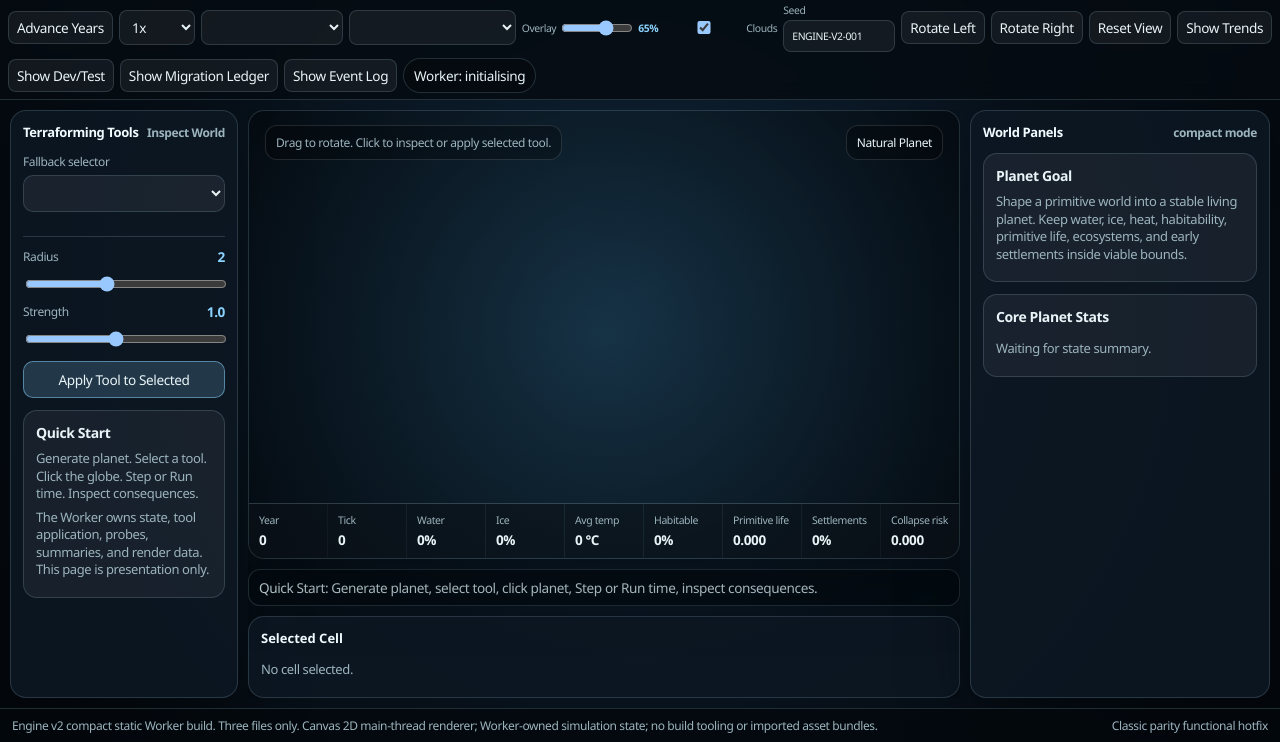
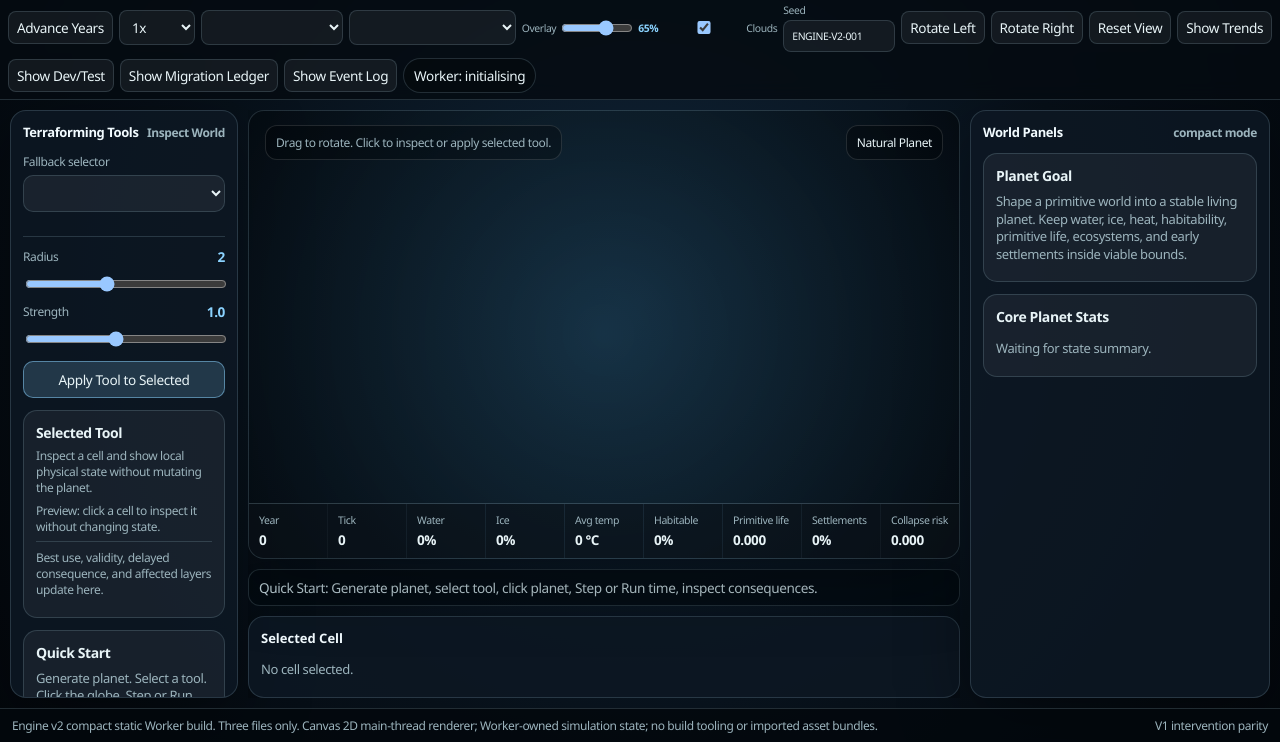
Before and after one commit to gnlaera/WSG, a plain HTML site: page index.html in a window 1280 px wide. Shown: the part 58-800 px from the top of the page. Drawn offline with Linux system fonts and the light colour scheme.

Commit message:
Update index.html

```diff
--- a/index.html
+++ b/index.html
@@ -4,7 +4,7 @@
   <meta charset="utf-8">
   <meta name="viewport" content="width=device-width, initial-scale=1">
   <link rel="icon" href="data:,">
-  <title>WSG Engine v2 Build 0.1.7 - Classic Parity Functional Hotfix</title>
+  <title>WSG Engine v2 Build 0.1.8 - V1 Intervention Parity</title>
   <style>
 :root {
   color-scheme: dark;
@@ -112,15 +112,18 @@ button:disabled, button:disabled:hover { cursor: not-allowed; opacity: 0.48; bac
 }
 .card { padding: 12px; }
 .control-column, .info-column { min-height: 0; overflow: auto; display: flex; flex-direction: column; gap: 12px; }
-.toolPanel { padding: 12px; display: flex; flex-direction: column; gap: 12px; }
+.toolPanel { padding: 12px; display: flex; flex-direction: column; gap: 12px; overflow: auto; }
 .panelTitle { display: flex; align-items: center; justify-content: space-between; gap: 8px; font-weight: 700; font-size: 13px; color: #f2fbff; }
 .toolGrid { display: grid; grid-template-columns: 1fr; gap: 8px; }
-.toolGrid button { text-align: left; display: flex; align-items: center; gap: 7px; padding: 7px 8px; background: rgba(255,255,255,0.04); }
+.toolGrid button { text-align: left; display: flex; align-items: center; gap: 7px; padding: 7px 8px; background: rgba(255,255,255,0.04); min-height: 34px; }
 .toolIcon { width: 1.35em; display: inline-block; text-align: center; flex: 0 0 auto; }
 .controlGroup { border-top: 1px solid var(--line); padding-top: 10px; display: grid; gap: 8px; }
 .rangeRow { display: grid; grid-template-columns: 1fr auto; gap: 8px; align-items: center; }
 .feedbackCard { background: rgba(255,255,255,0.05); border: 1px solid var(--line); border-radius: 14px; padding: 12px; }
 .feedbackCard p, .card p { margin: 6px 0; font-size: 13px; color: var(--muted); line-height: 1.35; }
+.toolInfo h3 { margin-bottom: 6px; }
+.toolInfo p { font-size: 12px; }
+.toolGuidance { border-top: 1px solid var(--line); padding-top: 8px; line-height: 1.35; }
 .planet-column { display: grid; grid-template-rows: minmax(0, 1fr) auto auto; gap: 10px; min-width: 0; min-height: 0; overflow: hidden; }
 .planetStage { position: relative; overflow: hidden; display: grid; grid-template-rows: minmax(0, 1fr) auto; padding: 0; background: radial-gradient(circle at center, rgba(28,62,82,0.58), rgba(4,10,16,0.88)); }
 #planet-canvas { width: 100%; height: 100%; min-height: 420px; display: block; cursor: crosshair; touch-action: none; grid-row: 1; background: transparent; }
@@ -177,7 +180,7 @@ button:disabled, button:disabled:hover { cursor: not-allowed; opacity: 0.48; bac
 <div class="app">
   <header class="topbar">
     <div class="brand">
-      <strong id="build-label">WSG Engine v2 Build 0.1.7 - Classic Parity Functional Hotfix</strong>
+      <strong id="build-label">WSG Engine v2 Build 0.1.8 - V1 Intervention Parity</strong>
       <span id="summary-line">Engine v2 Worker branch with Classic-style visual parity and functional boot hotfix.</span>
     </div>
     <label class="small headerTemplateControl" title="World template">
@@ -224,10 +227,16 @@ button:disabled, button:disabled:hover { cursor: not-allowed; opacity: 0.48; bac
         <input id="tool-strength" type="range" min="0.2" max="2" step="0.1" value="1">
       </div>
       <button id="apply-tool-button" class="primary" type="button">Apply Tool to Selected</button>
+      <div class="feedbackCard toolInfo">
+        <h3>Selected Tool</h3>
+        <p id="tool-description">Inspect a cell and show local physical state without mutating the planet.</p>
+        <p id="tool-preview" class="small">Preview: click a cell to inspect it without changing state.</p>
+        <p id="tool-guidance" class="small toolGuidance">Best use, validity, delayed consequence, and affected layers update here.</p>
+      </div>
       <div class="feedbackCard">
         <h3>Quick Start</h3>
         <p>Generate planet. Select a tool. Click the globe. Step or Run time. Inspect consequences.</p>
-        <p class="small">The Worker owns state, tool application, probes, summaries, and render data. This page is presentation only.</p>
+        <p class="small">The Worker owns state, tool application, probes, summaries, validation, and render data. This page is presentation only.</p>
       </div>
     </aside>
 
@@ -296,10 +305,10 @@ button:disabled, button:disabled:hover { cursor: not-allowed; opacity: 0.48; bac
 
   <footer class="footer">
     <span>Engine v2 compact static Worker build. Three files only. Canvas 2D main-thread renderer; Worker-owned simulation state; no build tooling or imported asset bundles.</span>
-    <span>Classic parity functional hotfix</span>
+    <span>V1 intervention parity</span>
   </footer>
 </div>
 
-<script defer src="./app.js?v=0.1.7"></script>
+<script defer src="./app.js?v=0.1.8"></script>
 </body>
 </html>
```
